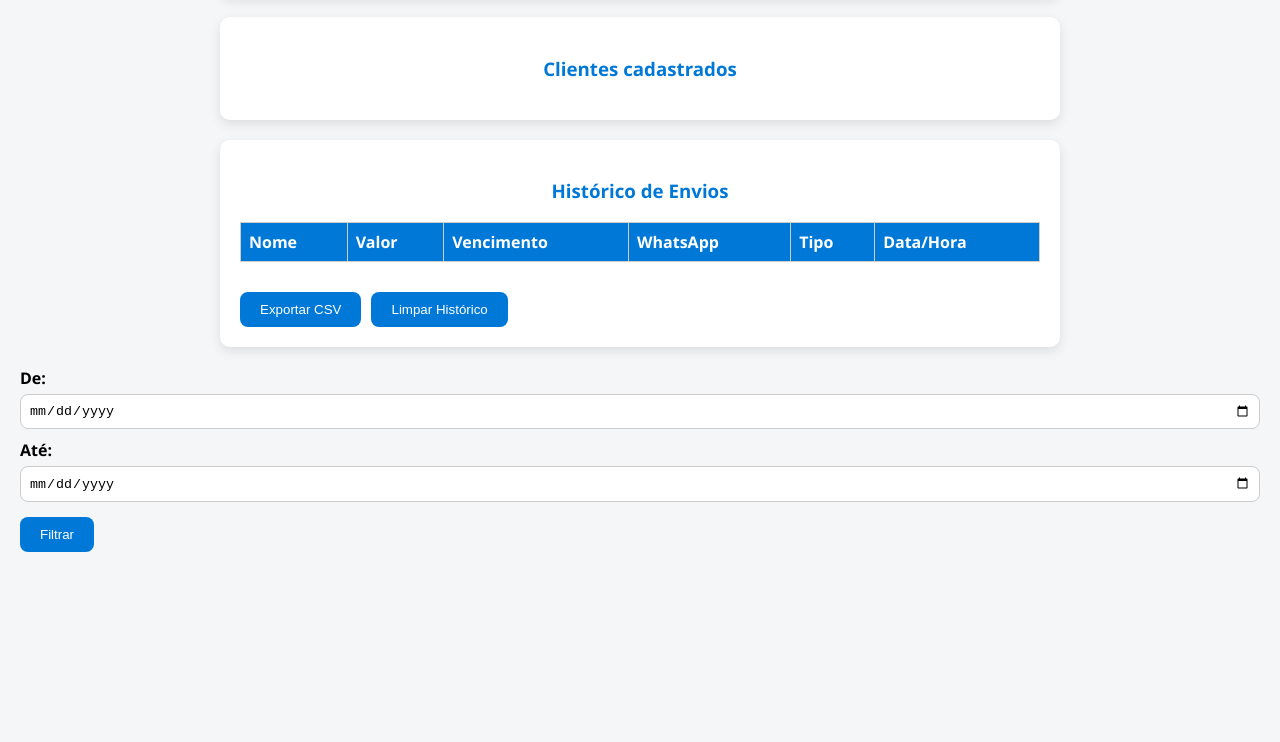
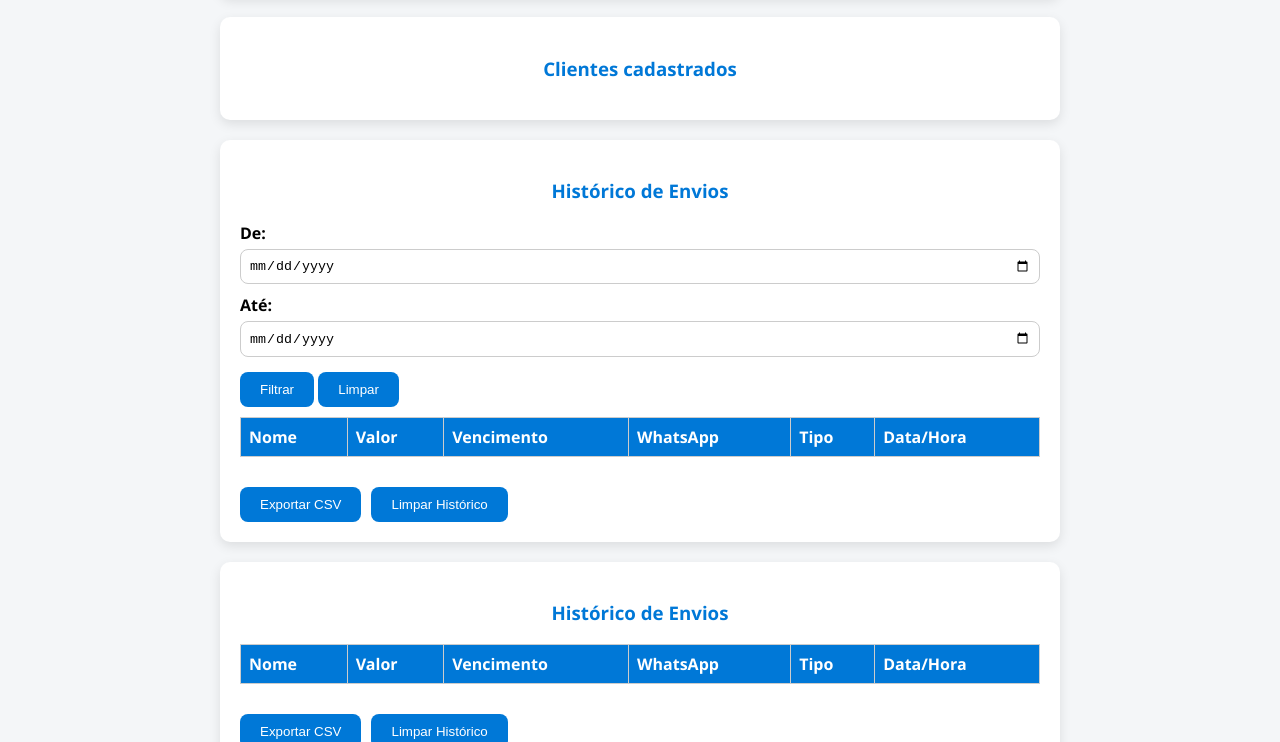
Before and after one commit to juniorbrew-dotcom/painel-rj-solucoes, a plain HTML site: page index.html in a window 1280 px wide. Shown: the part 468-1210 px from the top of the page. Before the commit the page ends 1040 px from the top, so only its background shows below. Drawn offline with Linux system fonts and the light colour scheme.

Commit message:
Update index.html

```diff
--- a/index.html
+++ b/index.html
@@ -50,7 +50,35 @@
   <div class="clientes" id="listaClientes">
     <h3>Clientes cadastrados</h3>
   </div>
+<div class="historico">
+  <h3>Histórico de Envios</h3>
 
+  <!-- Filtro por data -->
+  <div class="filtro-historico">
+    <label>De: <input type="date" id="filtroInicio"></label>
+    <label>Até: <input type="date" id="filtroFim"></label>
+    <button onclick="filtrarHistorico()">Filtrar</button>
+    <button onclick="limparFiltro()">Limpar</button>
+  </div>
+
+  <table>
+    <thead>
+      <tr>
+        <th>Nome</th>
+        <th>Valor</th>
+        <th>Vencimento</th>
+        <th>WhatsApp</th>
+        <th>Tipo</th>
+        <th>Data/Hora</th>
+      </tr>
+    </thead>
+    <tbody id="tabelaHistorico"></tbody>
+  </table>
+  <div class="historico-buttons">
+    <button onclick="exportarCSV()">Exportar CSV</button>
+    <button onclick="limparHistorico()">Limpar Histórico</button>
+  </div>
+</div>
   <div class="historico">
     <h3>Histórico de Envios</h3>
     <table>
```
